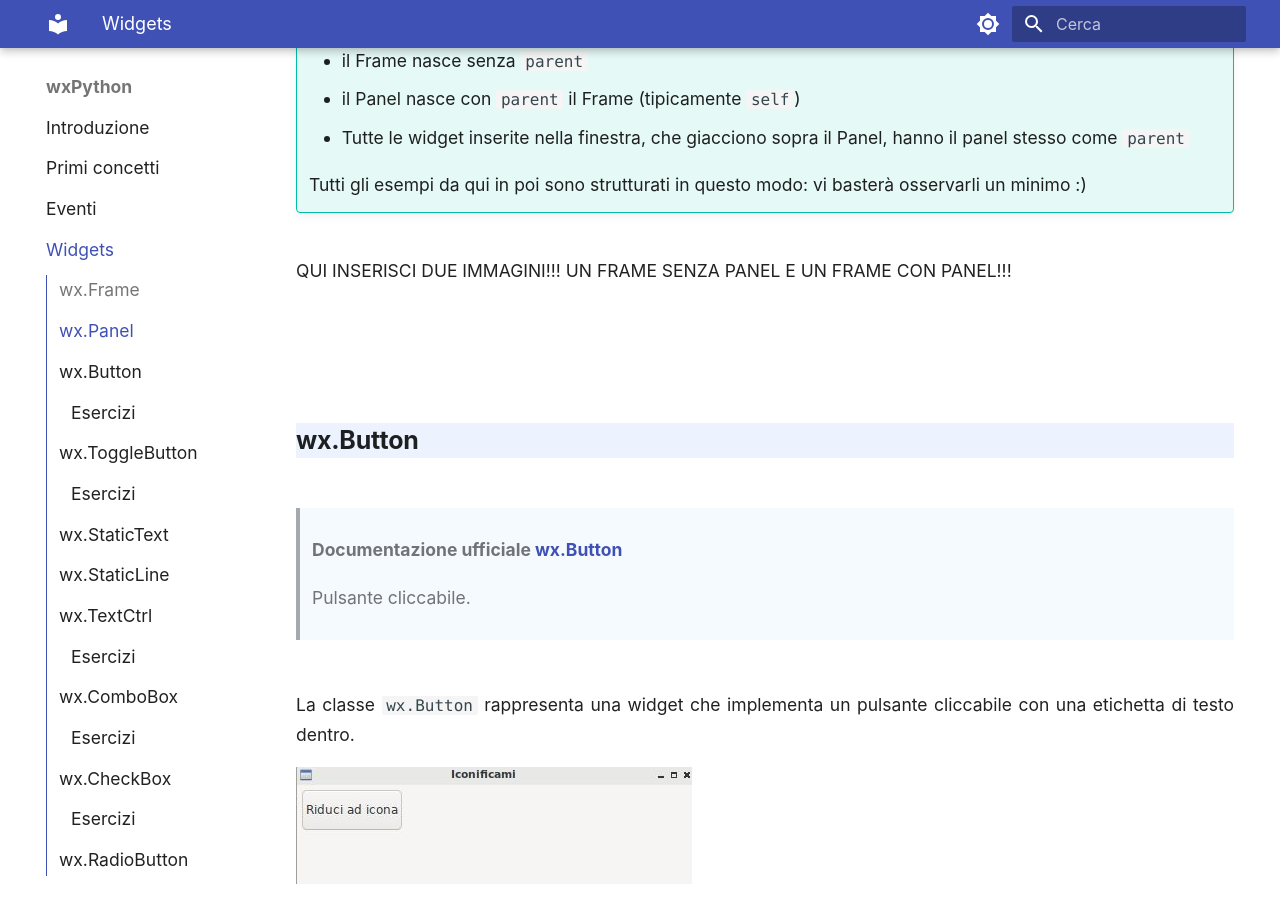
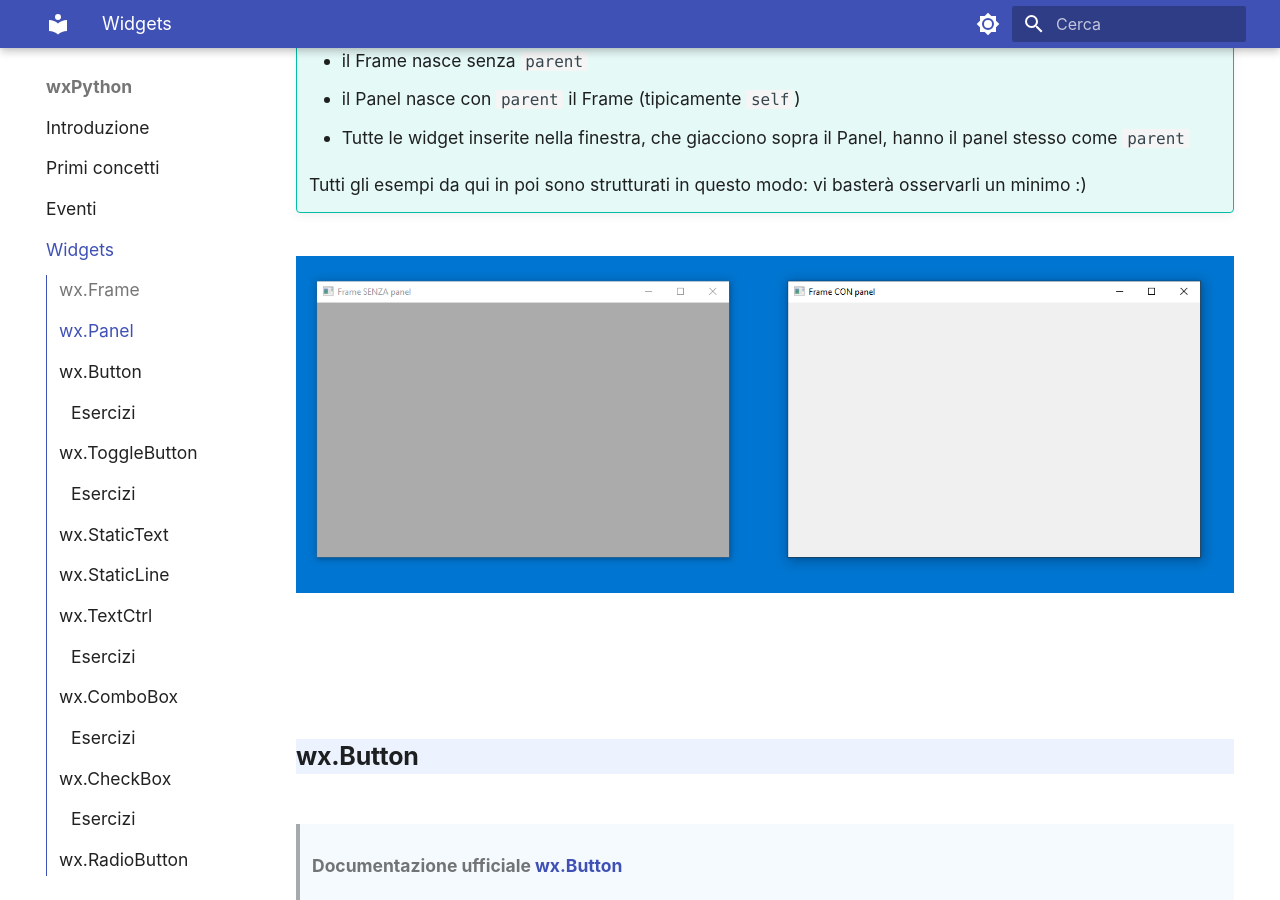
Before and after one commit to adjamhub/pyhandouts, an MkDocs documentation site: the page built from docs/wx/110_widgets.md, in a window 1280 px wide and 900 px high, scrolled down 2619 px. Built offline with MkDocs 1.6.1 and Material for MkDocs 9.7.7, drawn with Linux system fonts in a browser that asks for light colours.

Commit message:
Immagine finestre CON e SENZA pannello

```diff
--- a/docs/wx/110_widgets.md
+++ b/docs/wx/110_widgets.md
@@ -87,7 +87,7 @@ frame con dentro un *panel* sembra normalmente *pieno*.
     Tutti gli esempi da qui in poi sono strutturati in questo modo: vi basterà osservarli un minimo :)
 
 
-QUI INSERISCI DUE IMMAGINI!!! UN FRAME SENZA PANEL E UN FRAME CON PANEL!!!
+![Finestre CoN e SENZA pannello](images/FinestraPannello.png)
 
 <br>
 
```
Also changed, not shown: docs/wx/images/FinestraPannello.png (added).
